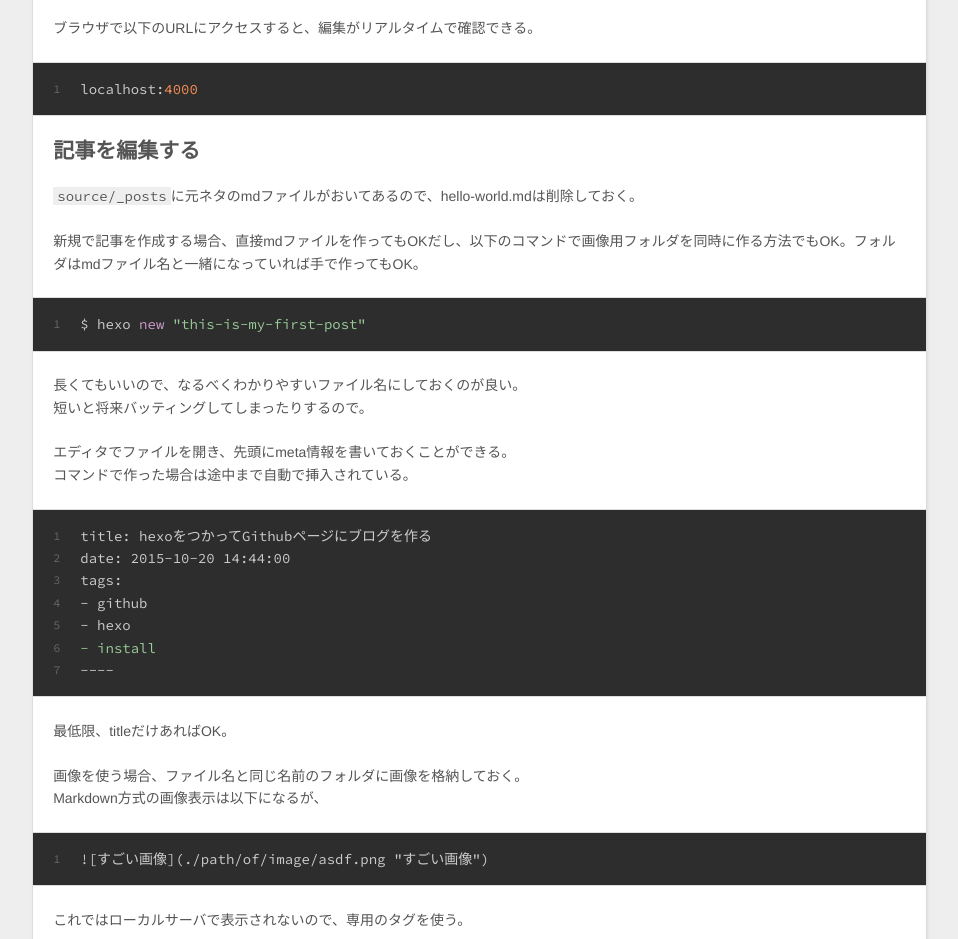
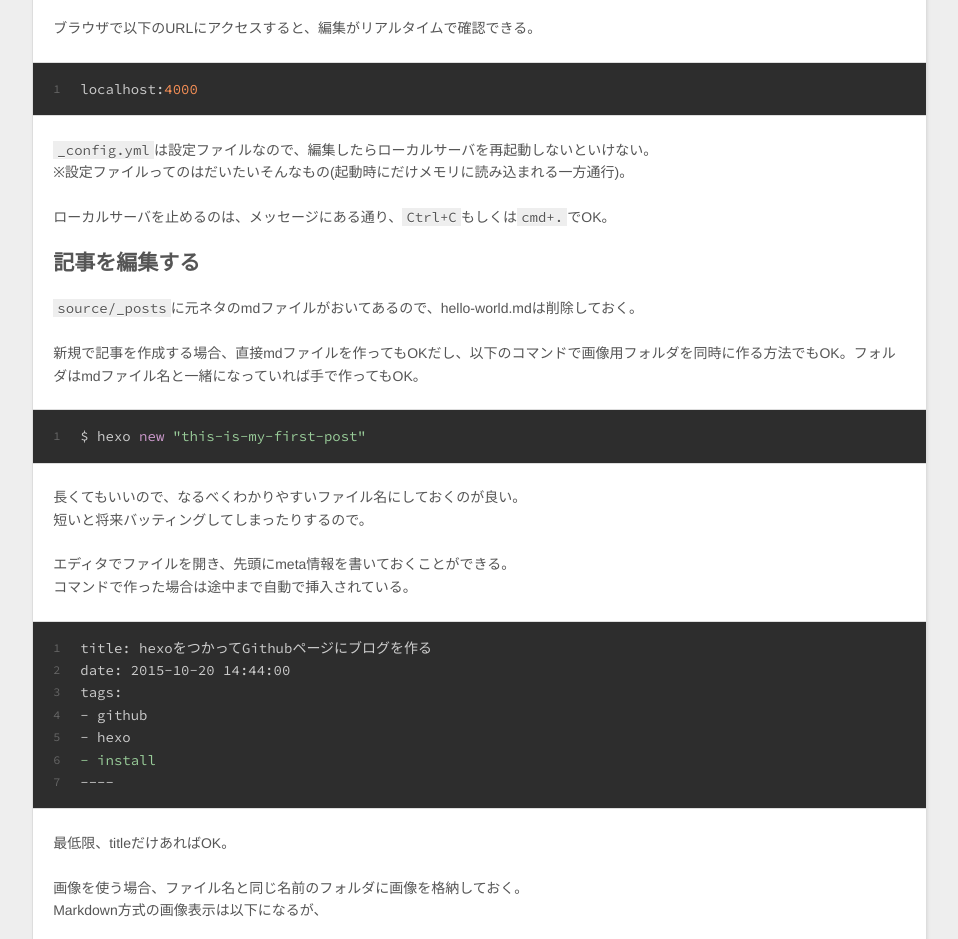
Before and after one commit to s-ogawa-mediba/s-ogawa-mediba.github.io, a plain HTML site: page 2015/10/20/install_hexo_mac/index.html in a window 1280 px wide. Shown: the part 2700-3639 px from the top of the page, without its empty margins (8-966 px from the left). Drawn offline with nearby package versions, Linux system fonts and the light colour scheme.

Commit message:
Site updated: 2015-10-20 17:16:52

```diff
--- a/2015/10/20/install_hexo_mac/index.html
+++ b/2015/10/20/install_hexo_mac/index.html
@@ -26,7 +26,7 @@ npmインストール済み
 githubページを用意するgithubにログインし、ヘッダの＋ボタンから、新規リポジトリを作成する。
 Repository nameには、URLになる名前を入力する。必ず最後は@github">
 <meta property="og:image" content="s-ogawa-mediba.github.io/2015/10/20/install_hexo_mac/github_hexo.png">
-<meta property="og:updated_time" content="2015-10-20T07:57:02.000Z">
+<meta property="og:updated_time" content="2015-10-20T08:16:09.000Z">
 <meta name="twitter:card" content="summary">
 <meta name="twitter:title" content="hexoをつかってGithubページにブログを作る">
 <meta name="twitter:description" content="HEXOという静的ファイルジェネレータとGithubページが相性が良いので、HEXOでブログみたいなことをヤってみようと思う。
@@ -140,6 +140,8 @@ Repository nameには、URLになる名前を入力する。必ず最後は@gith
 <p>しばらくすると以下のメッセージが表示される。<br><figure class="highlight livecodeserver"><table><tr><td class="gutter"><pre><span class="line">1</span><br></pre></td><td class="code"><pre><span class="line">INFO  Hexo is running <span class="keyword">at</span> <span class="keyword">http</span>://<span class="number">0.0</span><span class="number">.0</span><span class="number">.0</span>:<span class="number">4000</span>/. Press Ctrl+C <span class="built_in">to</span> <span class="built_in">stop</span>.</span><br></pre></td></tr></table></figure></p>
 <p>ブラウザで以下のURLにアクセスすると、編集がリアルタイムで確認できる。</p>
 <figure class="highlight avrasm"><table><tr><td class="gutter"><pre><span class="line">1</span><br></pre></td><td class="code"><pre><span class="line"><span class="label">localhost:</span><span class="number">4000</span></span><br></pre></td></tr></table></figure>
+<p><code>_config.yml</code>は設定ファイルなので、編集したらローカルサーバを再起動しないといけない。<br>※設定ファイルってのはだいたいそんなもの(起動時にだけメモリに読み込まれる一方通行)。</p>
+<p>ローカルサーバを止めるのは、メッセージにある通り、<code>Ctrl+C</code>もしくは<code>cmd+.</code>でOK。</p>
 <h2 id="記事を編集する">記事を編集する</h2><p><code>source/_posts</code>に元ネタのmdファイルがおいてあるので、hello-world.mdは削除しておく。</p>
 <p>新規で記事を作成する場合、直接mdファイルを作ってもOKだし、以下のコマンドで画像用フォルダを同時に作る方法でもOK。フォルダはmdファイル名と一緒になっていれば手で作ってもOK。</p>
 <figure class="highlight actionscript"><table><tr><td class="gutter"><pre><span class="line">1</span><br></pre></td><td class="code"><pre><span class="line">$ hexo <span class="keyword">new</span> <span class="string">"this-is-my-first-post"</span></span><br></pre></td></tr></table></figure>
```
Also changed, not shown: index.html (+2 -0 lines).
